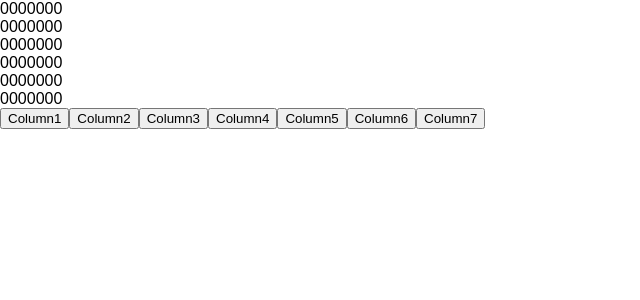
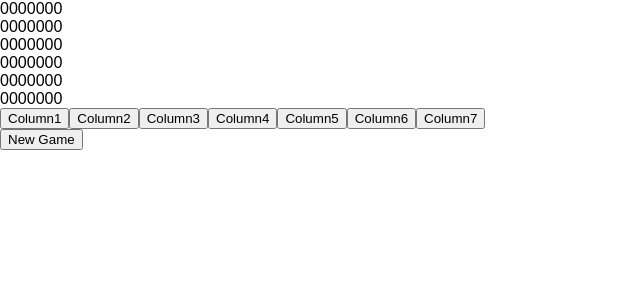
Before and after one commit to jroyals2/connect, a React (Create React App) app in the folder client/: page /game in a window 1280 px wide. Shown: the top 300 px of the page, without its empty margins (0-640 px from the left). Built offline with nearby package versions, Linux system fonts and the light colour scheme.

Commit message:
added a new game button that resets the board and sets up player 1 to go first

```diff
--- a/client/src/components/Game.jsx
+++ b/client/src/components/Game.jsx
@@ -3,12 +3,13 @@ import React, { Component } from 'react';
 class Game extends Component {
 
     state = {
-        gameBoard: [[0,0,0,0,0,0,0],
-                    [0,0,0,0,0,0,0],
-                    [0,0,0,0,0,0,0],
-                    [0,0,0,0,0,0,0],
-                    [0,0,0,0,0,0,0],
-                    [0,0,0,0,0,0,0]],
+        gameBoard: [
+            [0, 0, 0, 0, 0, 0, 0],
+            [0, 0, 0, 0, 0, 0, 0],
+            [0, 0, 0, 0, 0, 0, 0],
+            [0, 0, 0, 0, 0, 0, 0],
+            [0, 0, 0, 0, 0, 0, 0],
+            [0, 0, 0, 0, 0, 0, 0]],
         player1: true,
         player2: false
 
@@ -35,6 +36,18 @@ class Game extends Component {
           }
         }
       };
+    boardReset = () => {
+        this.setState({
+            gameBoard: [[0, 0, 0, 0, 0, 0, 0],
+            [0, 0, 0, 0, 0, 0, 0],
+            [0, 0, 0, 0, 0, 0, 0],
+            [0, 0, 0, 0, 0, 0, 0],
+            [0, 0, 0, 0, 0, 0, 0],
+            [0, 0, 0, 0, 0, 0, 0]]
+        })
+        this.setState({player1: true})
+        this.setState({player2: false})
+    }
 
     render() {
         return (
@@ -42,6 +55,7 @@ class Game extends Component {
                 {this.state.gameBoard.map((array, index) => {
                     return <div index={index}>{array}</div>
                 })}
+                <div>
                 <button onClick={()=>this.playerMove(0)}>Column1</button>
                 <button onClick={()=>this.playerMove(1)}>Column2</button>
                 <button onClick={()=>this.playerMove(2)}>Column3</button>
@@ -49,6 +63,8 @@ class Game extends Component {
                 <button onClick={()=>this.playerMove(4)}>Column5</button>
                 <button onClick={()=>this.playerMove(5)}>Column6</button>
                 <button onClick={()=>this.playerMove(6)}>Column7</button>
+                </div>
+                <div><button onClick={this.boardReset}>New Game</button></div>
             </div>
         );
     }
```
